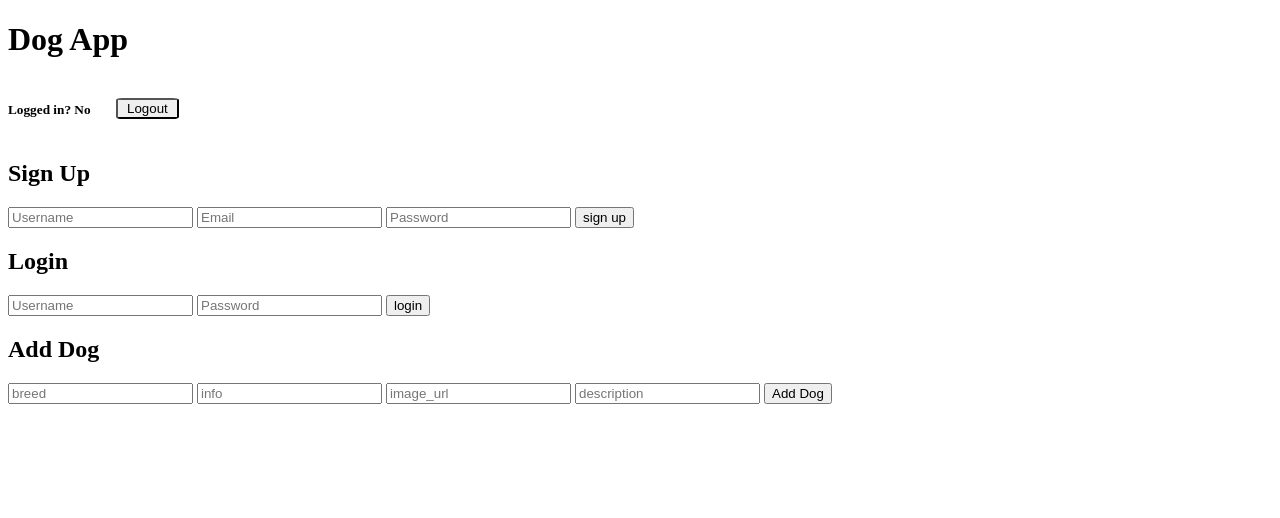
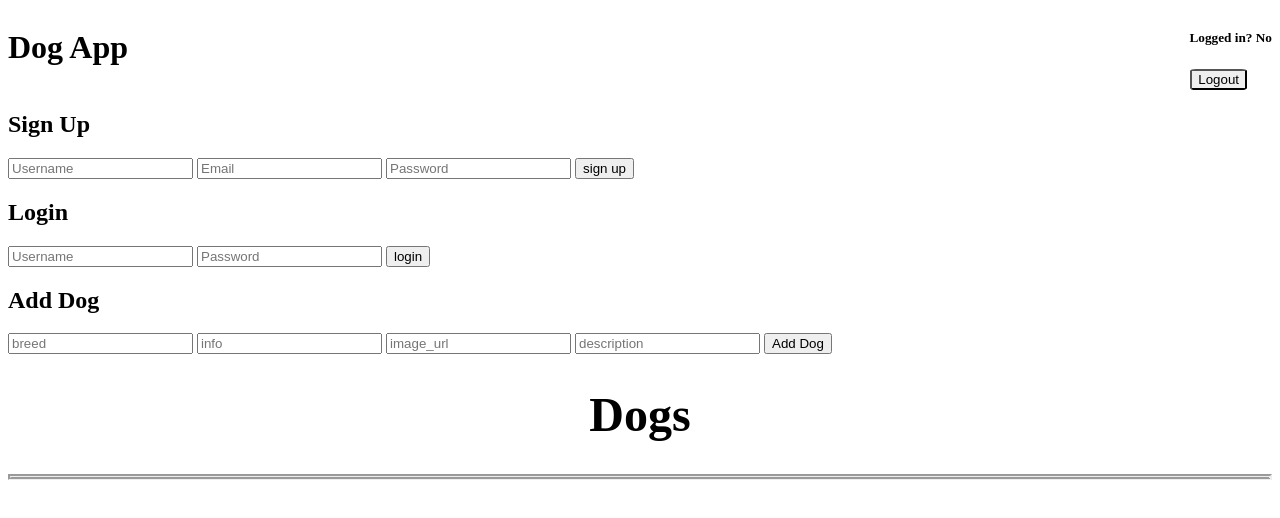
Before and after one commit to adampaez88/JS-dog-app-remake-clientside, a plain HTML site: page index.html in a window 1280 px wide. Drawn offline with Linux system fonts and the light colour scheme; no server answers.

Commit message:
added new files and fixed some styling

```diff
--- a/app.css
+++ b/app.css
@@ -1,15 +1,25 @@
-.login-status-div {
+.dog-header {
     display: flex;
     flex-direction: row;
-
+    justify-content: space-between;
 }
 
 .logout {
-    border-radius: 10%;
-    margin-left: 2%;
-    width: 5%;
-    height: 5%;
-    margin-top: 1.4%;
+    border-radius: 10%; margin: 1%;
+}
+
+.section-header {
+    font-size: 3rem;
+    text-align: center;
+}
+
+.dog-section {
+    display: flex;
+    flex-wrap: wrap;
+    border: solid;
+    border-style: groove;
+    box-shadow: beige;
+    border-right: inset;
 }
 
 .dog-div > img {
@@ -21,17 +31,13 @@
     box-sizing: border-box;
     border: solid;
     border-radius: 15%;
-    background: rgb(133, 131, 131);
-    width: 20%;
+    background-color: rgb(192, 193, 194);
+    width: 40%;
     margin: 5%;
     padding: 3%;
     display: flex;
     flex-direction: column;
     justify-content: space-between;
     align-items: center;
+    background-clip: content-box;
 }
-
-.dog-section {
-    display: flex;
-    flex-wrap: wrap;
-}
--- a/app.js
+++ b/app.js
@@ -20,7 +20,6 @@ $dogForm.addEventListener('submit', event => {
         body: JSON.stringify(dog)
     }).then(response => response.json())
 })
-
 
 
 const $dogContainer = document.querySelector('.dog-section')
@@ -48,10 +47,6 @@ function dogToDiv(dog){
     $aDogsDiv.append($dogBreed, $dogPic, $dogInfo, $dogDescription)
     $dogContainer.append($aDogsDiv)
 }
-
-// function appendDogToDiv($section){
-//     return $dogDiv => $section.append($dogDiv)
-// }
 
 // sign up
 const $signupForm = document.querySelector('.signup')
--- a/index.html
+++ b/index.html
@@ -9,11 +9,11 @@
     <body>
         <header class="dog-header">
             <h1>Dog App</h1>
+            <div class="login-status-div">
+                <h5 class="login-status">Logged in? <span>No</span></h5>
+                <button class="logout">Logout</button>
+            </div>
         </header>
-        <div class="login-status-div">
-            <h5 class="login-status">Logged in? <span>No</span></h5>
-            <button class="logout">Logout</button>
-        </div>
 
         <h2>Sign Up</h2>
         <form class="signup" >
@@ -41,6 +41,7 @@
             <input type="submit" value="Add Dog" />
         </form>
 
+        <h1 class="section-header">Dogs</h1>
         <section class="dog-section">
 
         </section>
```
Also changed, not shown: description.css (added).
